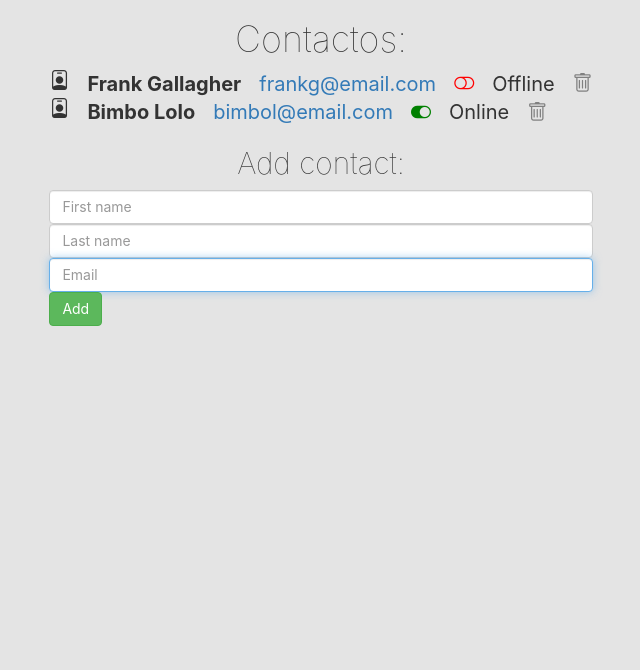
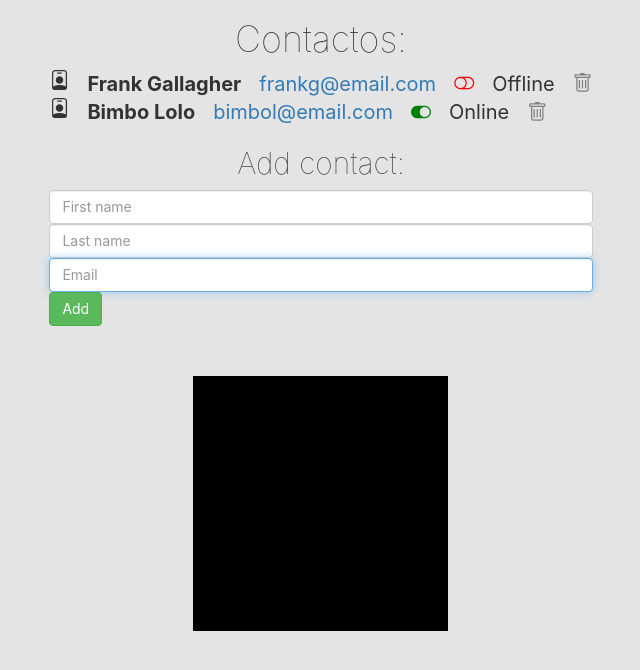
Before and after one commit to javierallvarez/react-open-bootcamp, a React (Create React App) app: page / in a window 1280 px wide. Shown: the top 670 px of the page, without its empty margins (319-959 px from the left). Built offline with nearby package versions, Linux system fonts and the light colour scheme.

Commit message:
Ejercicios sesiones 10, 11 y 12

```diff
--- a/src/App.css
+++ b/src/App.css
@@ -1,41 +1,3 @@
-.App {
-  text-align: center;
-}
-
-.App-logo {
-  height: 40vmin;
-  pointer-events: none;
-}
-
-@media (prefers-reduced-motion: no-preference) {
-  .App-logo {
-    animation: App-logo-spin infinite 20s linear;
-  }
-}
-
-.App-header {
-  background-color: #282c34;
-  min-height: 100vh;
-  display: flex;
-  flex-direction: column;
-  align-items: center;
-  justify-content: center;
-  font-size: calc(10px + 2vmin);
-  color: white;
-}
-
-.App-link {
-  color: #61dafb;
-}
-
-@keyframes App-logo-spin {
-  from {
-    transform: rotate(0deg);
-  }
-  to {
-    transform: rotate(360deg);
-  }
-}
 
 body{
   display: flex;
@@ -59,3 +21,18 @@ h1, h2{
 .cursor{
   cursor: pointer;
 }
+
+#square-container{
+  width: 100%;
+  display: flex;
+  align-items: center;
+  justify-content: center;
+  margin-top: 5rem;
+}
+
+#square{
+  width: 255px;
+  height: 255px;
+  background-color: black;
+
+}
--- a/src/App.js
+++ b/src/App.js
@@ -1,5 +1,6 @@
 import './App.css';
 import ComponenteA from './components/container/contact_list';
+import Blacksquare from './components/pure/blackSquare';
 //import ClockFunctional from './components/pure/clock-functional';
 
 function App() {
@@ -10,6 +11,8 @@ function App() {
         <ComponenteA></ComponenteA>
         {/* Ejercicios sesiones 4, 5 y 6 */}
         {/* <ClockFunctional></ClockFunctional> */}
+        {/* Ejercicios sesiones 10, 11 y 12 */}
+        <Blacksquare></Blacksquare>
     </>
   );
 }
--- a/src/components/container/contact_list.jsx
+++ b/src/components/container/contact_list.jsx
@@ -1,5 +1,6 @@
 import React, { useEffect, useState } from 'react';
 import { Contacto } from '../models/contact.class';
+import Blacksquare from '../pure/blackSquare';
 import ComponenteB from '../pure/contacto';
 import ContactForm from '../pure/forms/contactForm';
 
--- /dev/null
+++ b/src/components/pure/blackSquare.jsx
@@ -0,0 +1,76 @@
+import React, {useState} from 'react';
+
+
+/**
+ * Return a random number between min and max.
+ */
+function makeRandomNumber(min, max) {
+    return Math.random() * (max - min) + min;
+}
+
+
+let red = parseInt(makeRandomNumber(0,255));
+let green = 255;
+let blue = 0;
+
+
+const enterSquare = {
+    backgroundColor: `rgb(${red},${green},${blue})`
+};
+
+const outSquare = {
+    backgroundColor: 'black'
+};
+
+
+// Create a black and a green squares:
+const TheBlackSquare = ({ propStyle, enterAction }) => {
+    return (
+        <div id='square' className='cursor' style={propStyle} onMouseEnter={enterAction}></div>
+    )
+}
+
+const TheNotBlackSquare = ({ propStyle, outAction, doubleClickAction }) => {
+    return (
+        <div id='square' className='cursor' style={propStyle} onMouseLeave={outAction} onDoubleClick={doubleClickAction}></div>
+    )
+
+}
+
+const Blacksquare = () => {
+
+    //const [action, setAction] = useState(outSquare);
+    const [action, setAction] = useState(false);
+
+    const enterAction = () => {
+        setAction(true)
+    }
+
+    const outAction = () => {
+        setAction(false)
+    }
+
+    const doubleClickAction = () => {
+        setAction(false)
+    }
+
+    let randomSquare;
+
+    if (action) {
+        randomSquare = <TheNotBlackSquare propStyle={ enterSquare } outAction={ outAction } doubleClickAction={ doubleClickAction }></TheNotBlackSquare>
+    } else {
+        randomSquare = <TheBlackSquare propStyle={ outSquare } enterAction={ enterAction } ></TheBlackSquare>
+    }
+
+
+    return (
+
+        <div id='square-container'>
+             {randomSquare}
+        </div>
+    );
+};
+
+
+
+export default Blacksquare;
```
